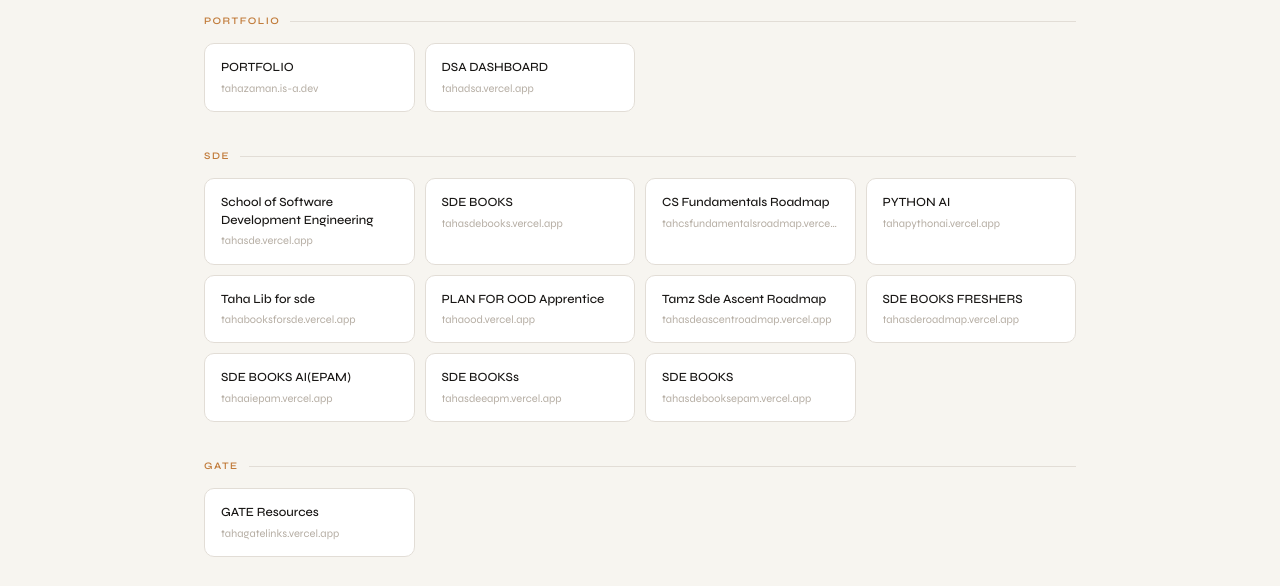
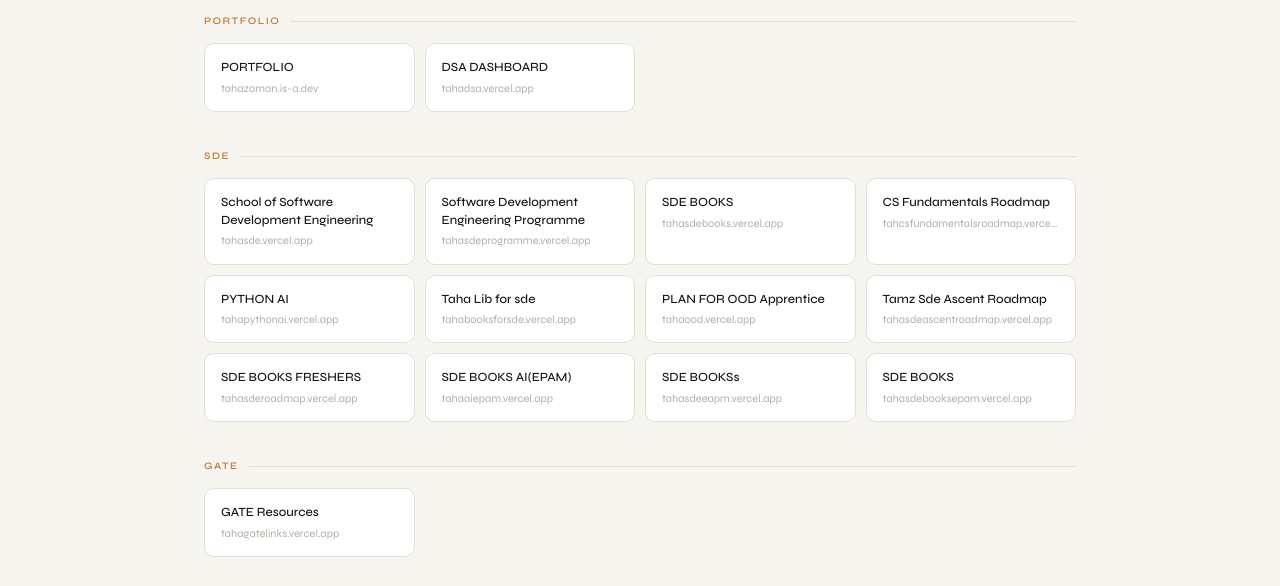
Before and after one commit to aiasicantcode/tahalinks, a plain HTML site: page index.html in a window 1280 px wide. Shown: the part 214-800 px from the top of the page. Drawn offline with nearby package versions, Linux system fonts and the light colour scheme.

Commit message:
Update index.html

```diff
--- a/index.html
+++ b/index.html
@@ -471,6 +471,7 @@
       { s: "PORTFOLIO",    l: "PORTFOLIO",                      u: "https://tahazaman.is-a.dev/" },
       { s: "PORTFOLIO",    l: "DSA DASHBOARD",                      u: "https://tahadsa.vercel.app/" },
       { s: "SDE",    l: "School of Software Development Engineering",                      u: "https://tahasde.vercel.app/" },
+      { s: "SDE",    l: "Software Development Engineering Programme",                      u: "https://tahasdeprogramme.vercel.app/" },
       { s: "SDE",    l: "SDE BOOKS",                      u: "https://tahasdebooks.vercel.app/" },
       { s: "SDE",    l: "CS Fundamentals Roadmap",                      u: "https://tahcsfundamentalsroadmap.vercel.app/" },
       { s: "SDE",    l: "PYTHON AI",                      u: "https://tahapythonai.vercel.app/" },
```
